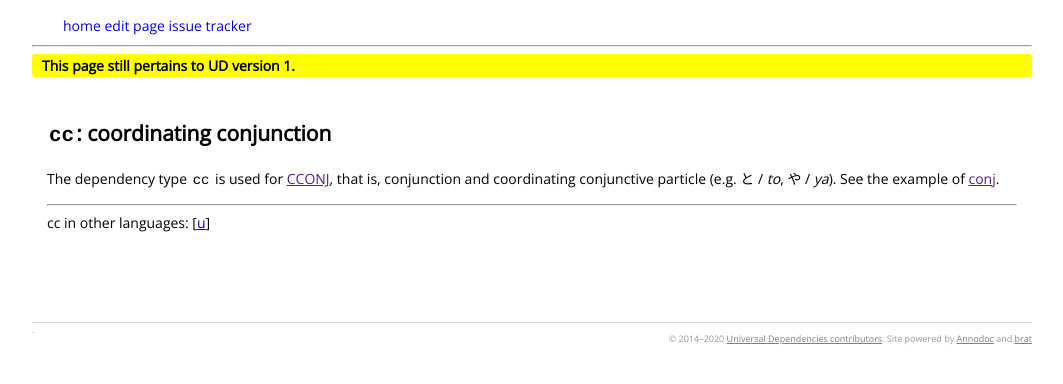
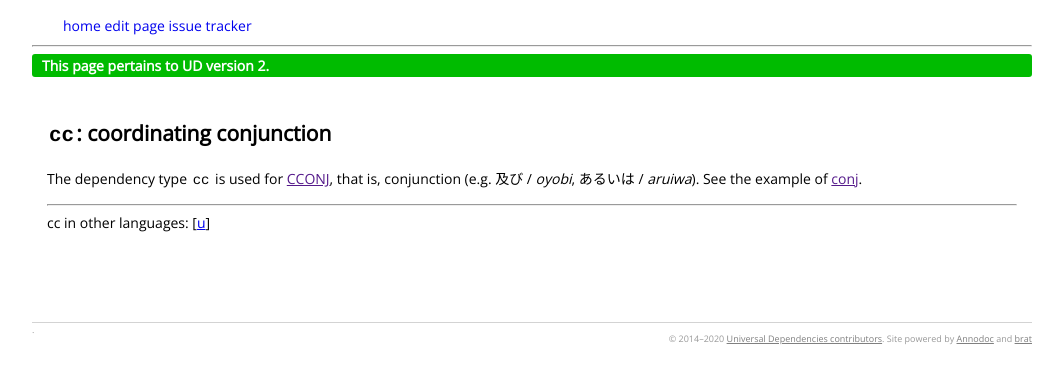
Before and after one commit to udjapanese/docs, a Jekyll site: the page built from _ja/dep/cc.md, in a window 1280 px wide. Shown: the top 384 px of the page, without its empty margins (108-1171 px from the left). Built offline with Jekyll 4.4.1, drawn with Linux system fonts in a browser that asks for light colours; nearby versions of some CDN libraries; comment, search, counter and statistics services are not loaded.

Commit message:
Update cc.md

```diff
--- a/_ja/dep/cc.md
+++ b/_ja/dep/cc.md
@@ -2,7 +2,8 @@
 layout: relation
 title: 'cc'
 shortdef: 'coordinating conjunction'
+udver: '2'
 ---
 
-The dependency type `cc` is used for [CCONJ](), that is, conjunction and coordinating conjunctive particle (e.g. と / *to*, や / *ya*).
+The dependency type `cc` is used for [CCONJ](), that is, conjunction (e.g. 及び / *oyobi*, あるいは / *aruiwa*).
 See the example of [conj]().
```
